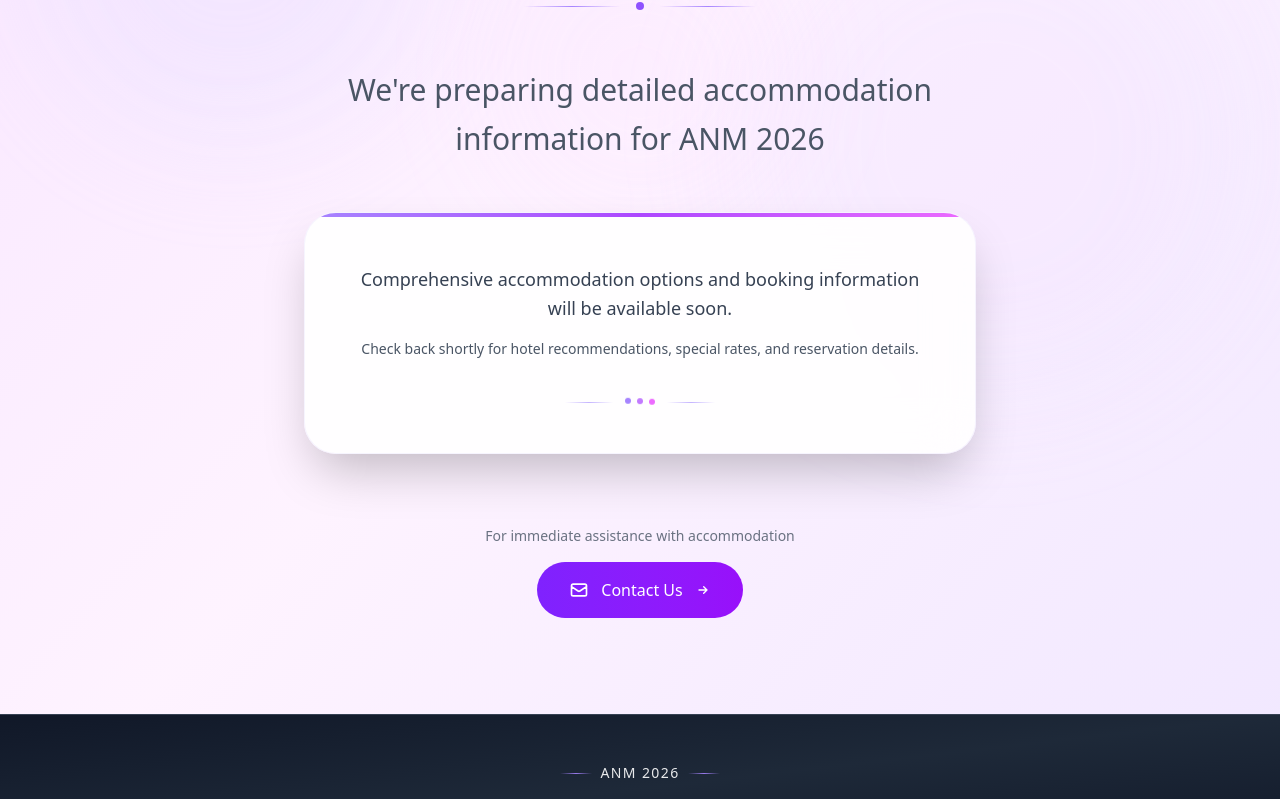
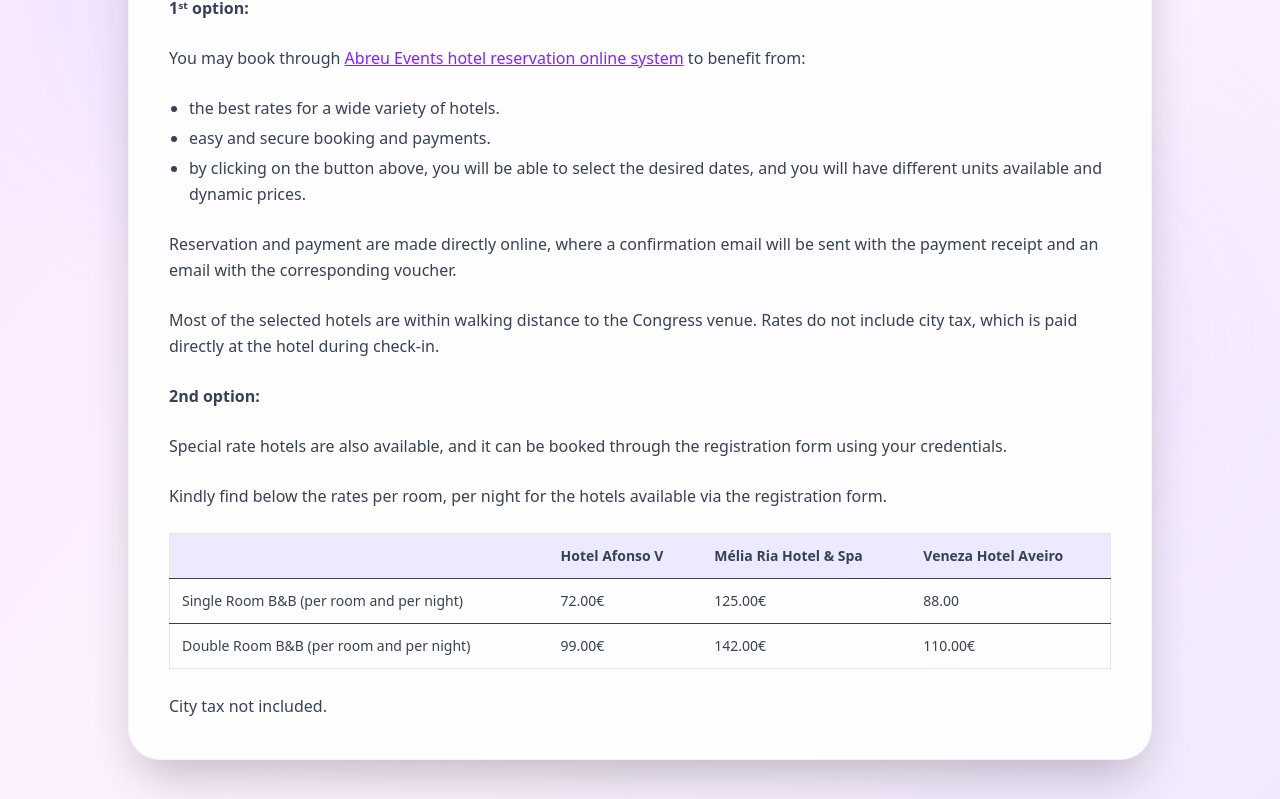
Before and after one commit to Abhijith-Suresh2283/nanoportugal, a React (Vite) app: page /accommodation in a window 1280 px wide. Shown: the part 755-1554 px from the top of the page. Built offline with nearby package versions, Linux system fonts and the light colour scheme.

Commit message:
updated accomodations page

```diff
--- a/src/components/Accomodation.jsx
+++ b/src/components/Accomodation.jsx
@@ -3,31 +3,29 @@
 export default function AccommodationPage() {
   return (
     <div className="bg-gradient-to-br from-[#f7e3ff] via-[#fef3ff] to-[#f0e7ff] min-h-screen text-gray-900 flex flex-col">
-        <SEO
+
+      <SEO
         title="Accommodation & Hotels"
-        description="Find the best hotels and accommodation options for the Nanomaterials Conference 2026 in Aveiro, Portugal. Special rates and booking details coming soon."
-        keywords="ANM 2026 hotels, Aveiro Portugal accommodation, conference housing Portugal, nanotechnology event stay"
+        description="Accommodation details for ANM 2026 in Aveiro, Portugal"
+        keywords="ANM 2026 hotels, Aveiro accommodation"
         path="/accommodation"
       />
 
       {/* ================= HERO SECTION ================= */}
       <section className="relative flex-1 flex items-center justify-center px-4 sm:px-6 py-24 overflow-hidden">
 
-        {/* Decorative Background Elements */}
+        {/* Background */}
         <div className="absolute top-1/4 left-10 w-96 h-96 bg-violet-200/30 rounded-full blur-3xl animate-pulse" />
         <div className="absolute bottom-1/4 right-10 w-[500px] h-[500px] bg-purple-200/30 rounded-full blur-3xl animate-pulse delay-1000" />
         <div className="absolute top-1/2 left-1/2 -translate-x-1/2 -translate-y-1/2 w-72 h-72 bg-fuchsia-200/20 rounded-full blur-3xl animate-pulse delay-500" />
 
-        <div className="max-w-4xl mx-auto text-center relative z-10 space-y-10">
+        <div className="max-w-5xl mx-auto text-center relative z-10 space-y-10">
 
           {/* Icon */}
           <div className="flex items-center justify-center mb-8">
             <div className="relative">
-              {/* Outer Ring */}
               <div className="absolute inset-0 w-32 h-32 bg-gradient-to-br from-violet-400 to-purple-600 rounded-full blur-xl opacity-50 animate-pulse" />
-
-              {/* Icon Container */}
-              <div className="relative w-32 h-32 bg-gradient-to-br from-violet-500 to-purple-600 rounded-3xl flex items-center justify-center shadow-2xl transform hover:scale-110 transition-transform duration-300">
+              <div className="relative w-32 h-32 bg-gradient-to-br from-violet-500 to-purple-600 rounded-3xl flex items-center justify-center shadow-2xl">
                 <svg className="w-16 h-16 text-white" fill="none" stroke="currentColor" viewBox="0 0 24 24">
                   <path strokeLinecap="round" strokeLinejoin="round" strokeWidth={1.5} d="M19 21V5a2 2 0 00-2-2H7a2 2 0 00-2 2v16m14 0h2m-2 0h-5m-9 0H3m2 0h5M9 7h1m-1 4h1m4-4h1m-1 4h1m-5 10v-5a1 1 0 011-1h2a1 1 0 011 1v5m-4 0h4" />
                 </svg>
@@ -36,112 +34,122 @@
           </div>
 
           {/* Badge */}
-          <div className="inline-flex items-center gap-2 px-5 py-2.5 bg-white/80 backdrop-blur-sm rounded-full shadow-lg mb-8">
+          <div className="inline-flex items-center gap-2 px-5 py-2.5 bg-white/80 backdrop-blur-sm rounded-full shadow-lg">
             <div className="w-2 h-2 bg-violet-600 rounded-full animate-pulse" />
             <span className="text-xs uppercase tracking-widest text-violet-700 font-semibold">
               Accommodation
             </span>
           </div>
 
-          {/* Main Heading */}
-          <h1 className="text-6xl sm:text-7xl md:text-8xl font-extralight tracking-tight mb-8">
-            Coming <span className="block mt-2 bg-gradient-to-r from-violet-600 via-purple-600 to-fuchsia-600 bg-clip-text text-transparent font-light">Soon</span>
+          {/* Title */}
+          <h1 className="text-5xl sm:text-6xl md:text-7xl font-light tracking-tight">
+            Hotels in Aveiro
           </h1>
 
-          {/* Divider */}
-          <div className="flex items-center gap-4 justify-center py-4">
-            <div className="h-px w-24 bg-gradient-to-r from-transparent via-violet-400 to-transparent" />
-            <div className="w-2 h-2 rounded-full bg-violet-500" />
-            <div className="h-px w-24 bg-gradient-to-r from-transparent via-violet-400 to-transparent" />
-          </div>
+          {/* ================= CONTENT CARD ================= */}
+          <div className="mt-10 bg-white/90 backdrop-blur-xl rounded-[2rem] shadow-2xl border border-violet-100/50 overflow-hidden">
 
-          {/* Subheading */}
-          <p className="text-xl sm:text-2xl md:text-3xl text-gray-600 font-light leading-relaxed max-w-2xl mx-auto">
-            We're preparing detailed accommodation information for ANM 2026
-          </p>
-
-          {/* Info Card */}
-          <div className="mt-12 bg-white/90 backdrop-blur-xl rounded-[2rem] shadow-2xl border border-violet-100/50 overflow-hidden max-w-2xl mx-auto">
-
-            {/* Decorative Top Border */}
             <div className="h-1 bg-gradient-to-r from-violet-400 via-purple-500 to-fuchsia-400" />
 
-            <div className="p-10 sm:p-12 space-y-6">
+            <div className="p-8 sm:p-10 space-y-6 text-left text-sm sm:text-base text-gray-700 leading-relaxed">
 
-              <div className="space-y-4">
-                <p className="text-base sm:text-lg text-gray-700 font-light leading-relaxed">
-                  Comprehensive accommodation options and booking information will be available soon.
-                </p>
-                <p className="text-sm text-gray-600 font-light">
-                  Check back shortly for hotel recommendations, special rates, and reservation details.
-                </p>
+              <p>
+                Please note that July is a very busy touristic season in Aveiro. Therefore, we urge all participants to book their accommodation well in advance to the date of the conference.
+              </p>
+
+              <p><strong>1ˢᵗ option:</strong></p>
+
+             <p>
+              You may book through{" "}
+              <a
+                href="https://www.congressospco.abreu.pt/CongressHotel/Auth/Login/NjQ2"
+                target="_blank"
+                rel="noopener noreferrer"
+                className="text-violet-600 underline hover:text-violet-800"
+              >
+                Abreu Events hotel reservation online system
+              </a>{" "}
+              to benefit from:
+            </p>
+
+              <ul className="list-disc pl-5 space-y-1">
+                <li>the best rates for a wide variety of hotels.</li>
+                <li>easy and secure booking and payments.</li>
+                <li>
+                  by clicking on the button above, you will be able to select the desired dates, and you will have different units available and dynamic prices.
+                </li>
+              </ul>
+
+              <p>
+                Reservation and payment are made directly online, where a confirmation email will be sent with the payment receipt and an email with the corresponding voucher.
+              </p>
+
+              <p>
+                Most of the selected hotels are within walking distance to the Congress venue. Rates do not include city tax, which is paid directly at the hotel during check-in.
+              </p>
+
+              <p><strong>2nd option:</strong></p>
+
+              <p>
+                Special rate hotels are also available, and it can be booked through the registration form using your credentials.
+              </p>
+
+              <p>
+                Kindly find below the rates per room, per night for the hotels available via the registration form.
+              </p>
+
+              {/* TABLE */}
+              <div className="overflow-x-auto">
+                <table className="w-full border border-gray-200 text-sm">
+                  <thead className="bg-violet-100">
+                    <tr>
+                      <th className="p-3 text-left"> </th>
+                      <th className="p-3 text-left">Hotel Afonso V</th>
+                      <th className="p-3 text-left">Mélia Ria Hotel & Spa</th>
+                      <th className="p-3 text-left">Veneza Hotel Aveiro</th>
+                    </tr>
+                  </thead>
+                  <tbody>
+                    <tr className="border-t">
+                      <td className="p-3">Single Room B&B (per room and per night)</td>
+                      <td className="p-3">72.00€</td>
+                      <td className="p-3">125.00€</td>
+                      <td className="p-3">88.00</td>
+                    </tr>
+                    <tr className="border-t">
+                      <td className="p-3">Double Room B&B (per room and per night)</td>
+                      <td className="p-3">99.00€</td>
+                      <td className="p-3">142.00€</td>
+                      <td className="p-3">110.00€</td>
+                    </tr>
+                  </tbody>
+                </table>
               </div>
 
-              {/* Decorative Element */}
-              <div className="flex items-center gap-3 justify-center pt-4">
-                <div className="h-px w-12 bg-gradient-to-r from-transparent via-violet-300 to-transparent" />
-                <div className="flex gap-1.5">
-                  <div className="w-1.5 h-1.5 rounded-full bg-violet-400 animate-bounce" />
-                  <div className="w-1.5 h-1.5 rounded-full bg-purple-400 animate-bounce delay-100" />
-                  <div className="w-1.5 h-1.5 rounded-full bg-fuchsia-400 animate-bounce delay-200" />
-                </div>
-                <div className="h-px w-12 bg-gradient-to-r from-transparent via-violet-300 to-transparent" />
-              </div>
+              <p>City tax not included.</p>
 
             </div>
           </div>
 
-          {/* Contact CTA */}
-          <div className="pt-8">
-            <p className="text-sm text-gray-500 font-light mb-4">
-              For immediate assistance with accommodation
-            </p>
-
-            <a  href="mailto:lurdes.catalino@abreu.pt"
-              className="group inline-flex items-center gap-3 px-8 py-4 bg-gradient-to-r from-violet-600 to-purple-600 text-white rounded-full font-medium hover:shadow-lg hover:shadow-violet-300/50 transition-all duration-300 hover:scale-105"
+          {/* CONTACT */}
+          <div className="pt-6">
+            <a
+              href="mailto:lurdes.catalino@abreu.pt"
+              className="inline-flex items-center gap-3 px-8 py-4 bg-gradient-to-r from-violet-600 to-purple-600 text-white rounded-full hover:scale-105 transition"
             >
-              <svg className="w-5 h-5" fill="none" stroke="currentColor" viewBox="0 0 24 24">
-                <path strokeLinecap="round" strokeLinejoin="round" strokeWidth={2} d="M3 8l7.89 5.26a2 2 0 002.22 0L21 8M5 19h14a2 2 0 002-2V7a2 2 0 00-2-2H5a2 2 0 00-2 2v10a2 2 0 002 2z" />
-              </svg>
-              <span>Contact Us</span>
-              <svg className="w-4 h-4 group-hover:translate-x-1 transition-transform" fill="none" stroke="currentColor" viewBox="0 0 24 24">
-                <path strokeLinecap="round" strokeLinejoin="round" strokeWidth={2} d="M13 7l5 5m0 0l-5 5m5-5H6" />
-              </svg>
+              Contact Us
             </a>
           </div>
 
         </div>
       </section>
 
-      {/* ================= FOOTER ================= */}
+      {/* FOOTER */}
       <footer className="bg-gradient-to-br from-gray-900 via-gray-800 to-gray-900 text-white py-12 text-center border-t border-gray-700">
         <div className="max-w-6xl mx-auto px-4 space-y-4">
-          <div className="flex items-center justify-center gap-2 text-sm opacity-90">
-            <div className="w-8 h-px bg-gradient-to-r from-transparent via-violet-400 to-transparent" />
-            <span className="font-light tracking-widest">ANM 2026</span>
-            <div className="w-8 h-px bg-gradient-to-r from-transparent via-violet-400 to-transparent" />
-          </div>
-          <p className="text-xs font-light tracking-wide opacity-60">
-            All Rights Reserved
-          </p>
+          <p className="text-xs opacity-60">All Rights Reserved</p>
         </div>
       </footer>
-
-      {/* ================= ANIMATIONS ================= */}
-      <style jsx>{`
-        .delay-100 {
-          animation-delay: 100ms;
-        }
-        .delay-200 {
-          animation-delay: 200ms;
-        }
-        .delay-500 {
-          animation-delay: 500ms;
-        }
-        .delay-1000 {
-          animation-delay: 1000ms;
-        }
-      `}</style>
 
     </div>
   );
```
